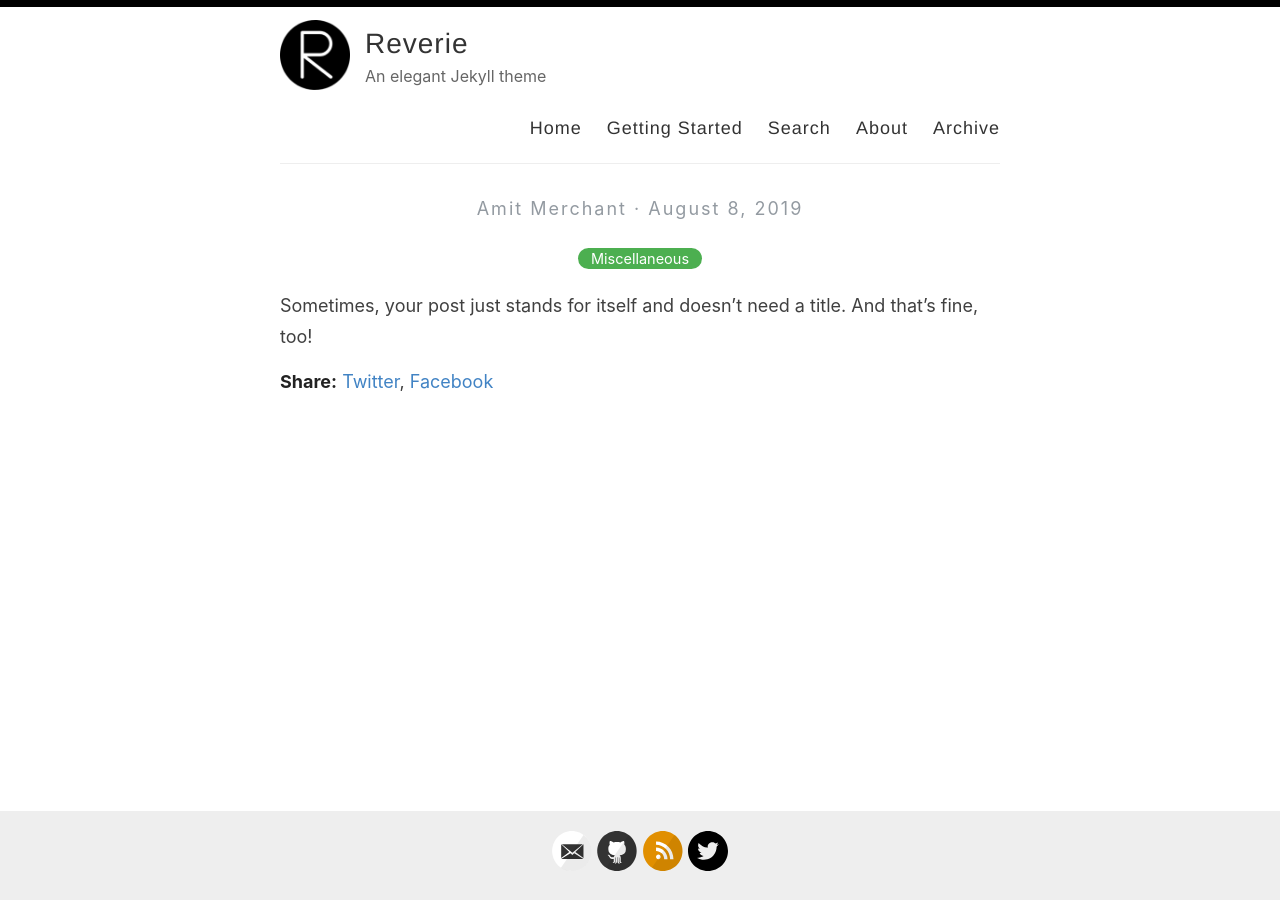
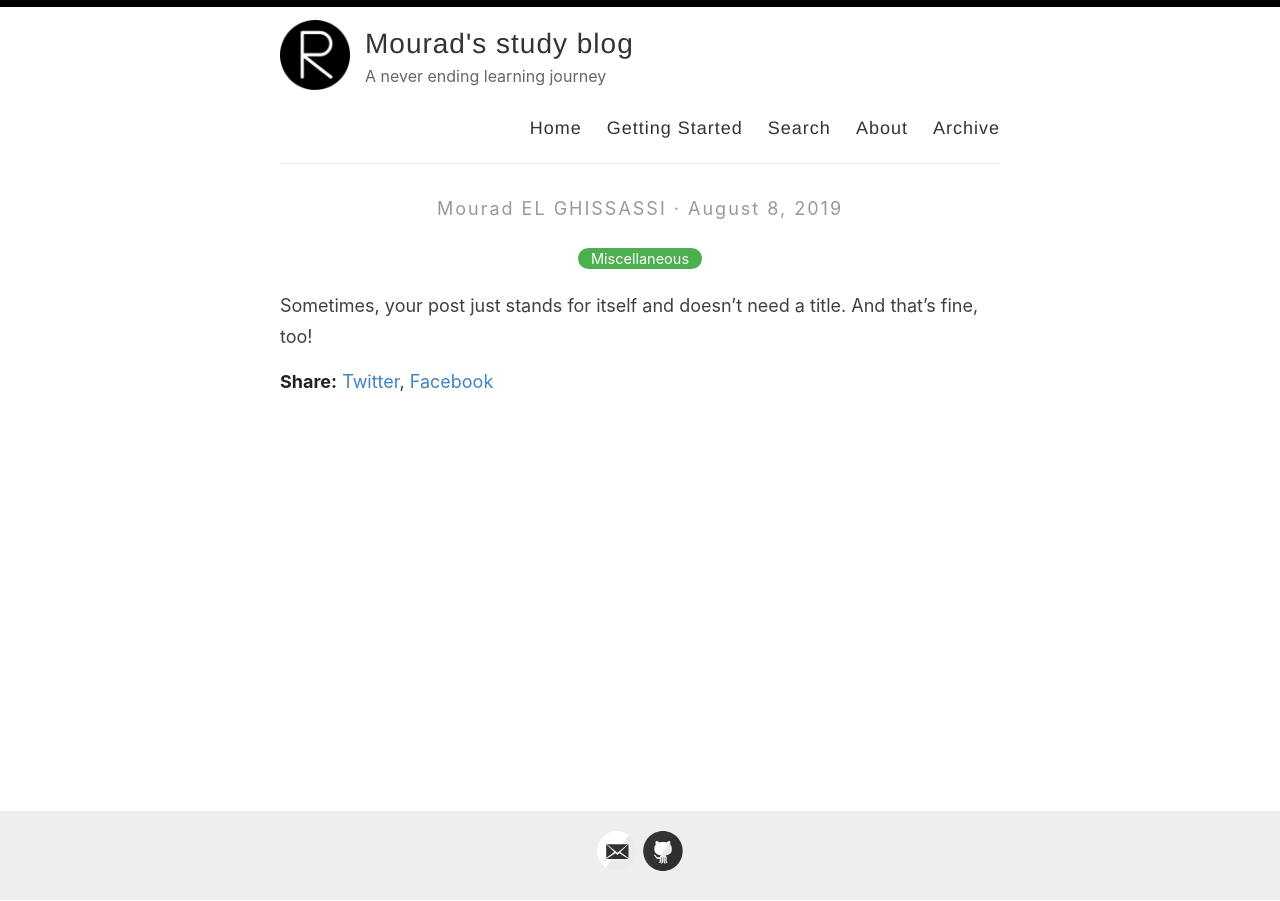
Before and after one commit to everythingdata-ai/everythingdata-ai.github.io, a Jekyll site: the page built from _posts/2019-08-08-no-title-posts.md, in a window 1280 px wide. Built offline with Jekyll 4.4.1, drawn with Linux system fonts in a browser that asks for light colours.

Commit message:
Update _config.yml

```diff
--- a/_config.yml
+++ b/_config.yml
@@ -3,13 +3,13 @@
 #
 
 # Name of your site (displayed in the header)
-name: Reverie
+name: Mourad's study blog
 
 # Name of the author
-author: Amit Merchant
+author: Mourad EL GHISSASSI
 
 # Short bio or description (displayed in the header)
-description: An elegant Jekyll theme
+description: A never ending learning journey
 
 # URL of your avatar or profile pic (you could use your GitHub profile pic)
 avatar: /images/reverie.png
@@ -21,15 +21,15 @@ avatar: /images/reverie.png
 # Includes an icon in the footer for each username you enter
 footer-links:
   dribbble:
-  email: amit.d.merchant@gmail.com
+  email: mourad.elghissassi@data-engineer.ai
   facebook:
   flickr:
-  github: amitmerchant1990/reverie
+  github: mouradgh
   instagram:
   linkedin:
   pinterest:
-  rss: rss
-  twitter: amit_merchant
+  rss:
+  twitter:
   stackoverflow:
   youtube: # channel/<your_long_string> or user/<user-name>
   googleplus: # anything in your profile username that comes after plus.google.com/
@@ -41,21 +41,21 @@ footer-links:
 disqus:
 
 # Enter your Google Analytics web tracking code (e.g. UA-2110908-2) to activate tracking
-google_analytics: UA-43339302-11
+google_analytics:
 
 # For newer "GA4" analytics, use the following instead of the "UA" entry above
-#google_analytics_ga4: G-GABC1DEFG
+#google_analytics_ga4:
 
 # Your website URL (e.g. http://amitmerchant1990.github.io or http://www.amitmerchant.com)
 # Used for Sitemap.xml and your RSS feed
-url: http://www.amitmerchant.com/reverie
-enforce_ssl: https://www.amitmerchant.com/reverie
+url: http://www.data-engineer.ai
+enforce_ssl: https://www.data-engineer.ai
 
 # If you're hosting your site at a Project repository on GitHub pages
 # (http://yourusername.github.io/repository-name)
 # and NOT your User repository (http://yourusername.github.io)
 # then add in the baseurl here, like this: "/repository-name"
-baseurl: "/reverie"
+baseurl: ""
 
 #
 # !! You don't need to change any of the configuration flags below !!
```
